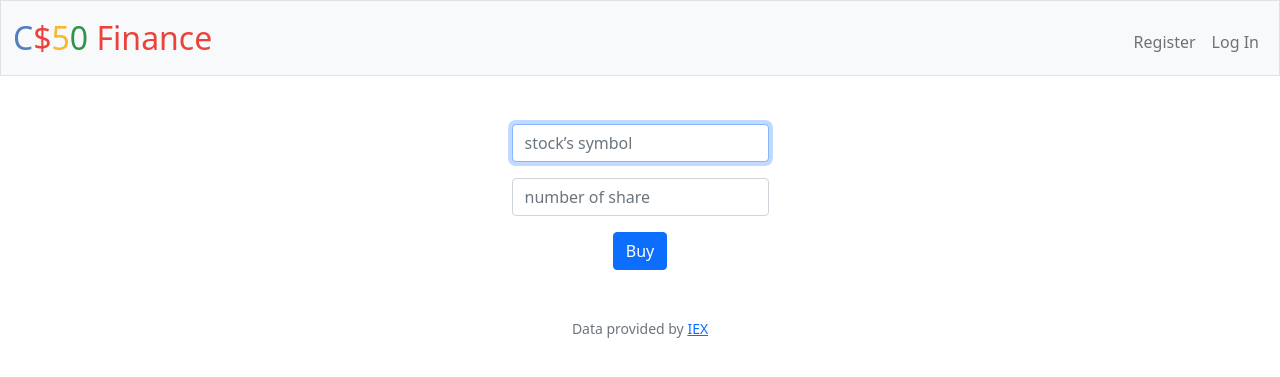
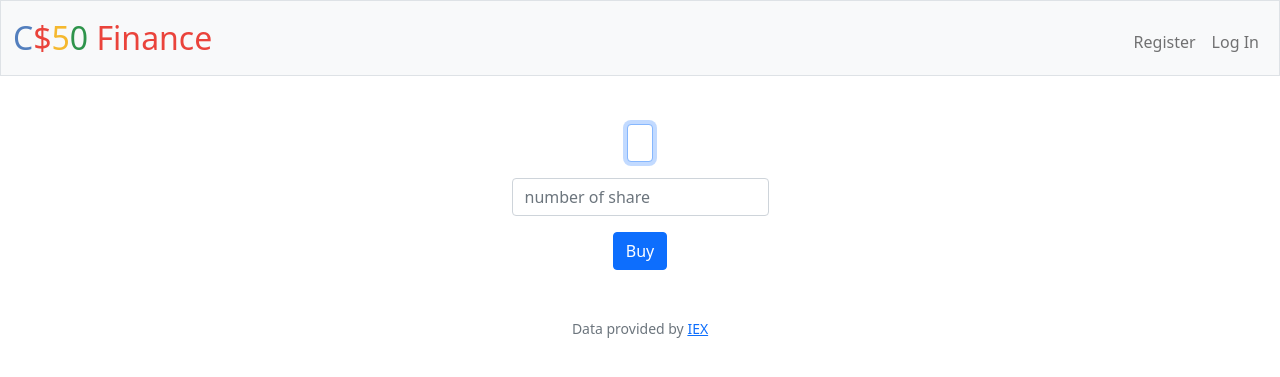
Before and after one commit to Adrian-Kohan/CS50P, a Flask app: template CS50/CS50X/PSET9/finance/templates/sell.html in a window 1280 px wide. Shown: the top 377 px of the page. Run offline with Flask 3, Linux system fonts and the light colour scheme; the template is opened without the code that fills it, so the values that code supplies are empty; some libraries are stand-ins or nearby versions.

Commit message:
Mon, Feb 19, 2024, 7:51 PM +03:30

```diff
--- a/CS50/CS50X/PSET9/finance/templates/sell.html
+++ b/CS50/CS50X/PSET9/finance/templates/sell.html
@@ -7,7 +7,7 @@
 {% block main %}
     <form action="/sell" method="post">
         <div class="mb-3">
-            <input autocomplete="off" autofocus class="form-control mx-auto w-auto" id="symbol" name="symbol" placeholder="stock’s symbol" type="text">
+            <select autocomplete="off" autofocus class="form-control mx-auto w-auto" id="symbol" name="symbol" type="text"><option></option></select>
         </div>
         <div class="mb-3">
             <input autocomplete="off" autofocus class="form-control mx-auto w-auto" id="shares" name="shares" placeholder="number of share" type="text">
```
